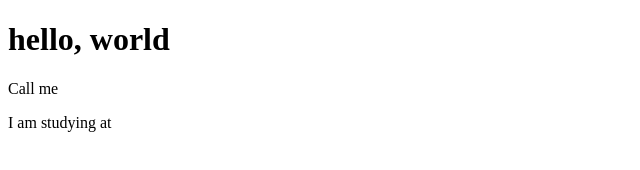
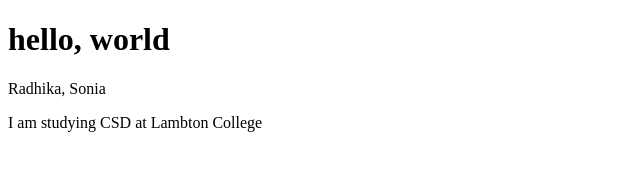
Before and after one commit to paulsonia/test3, a plain HTML site: page index.html in a window 1280 px wide. Shown: the whole page, without its empty margins (0-640 px from the left). Drawn offline with Linux system fonts and the light colour scheme.

Commit message:
Update index.html

```diff
--- a/index.html
+++ b/index.html
@@ -5,7 +5,7 @@
   </head>
   <body>
     <h1>hello, world</h1>
-    <p>Call me <name></p>
-    <p>I am studying <course> at <college></p>
+    <p>Radhika, Sonia <name></p>
+    <p>I am studying  CSD <course> at Lambton College <college></p>
   </body>
 </html>
```
